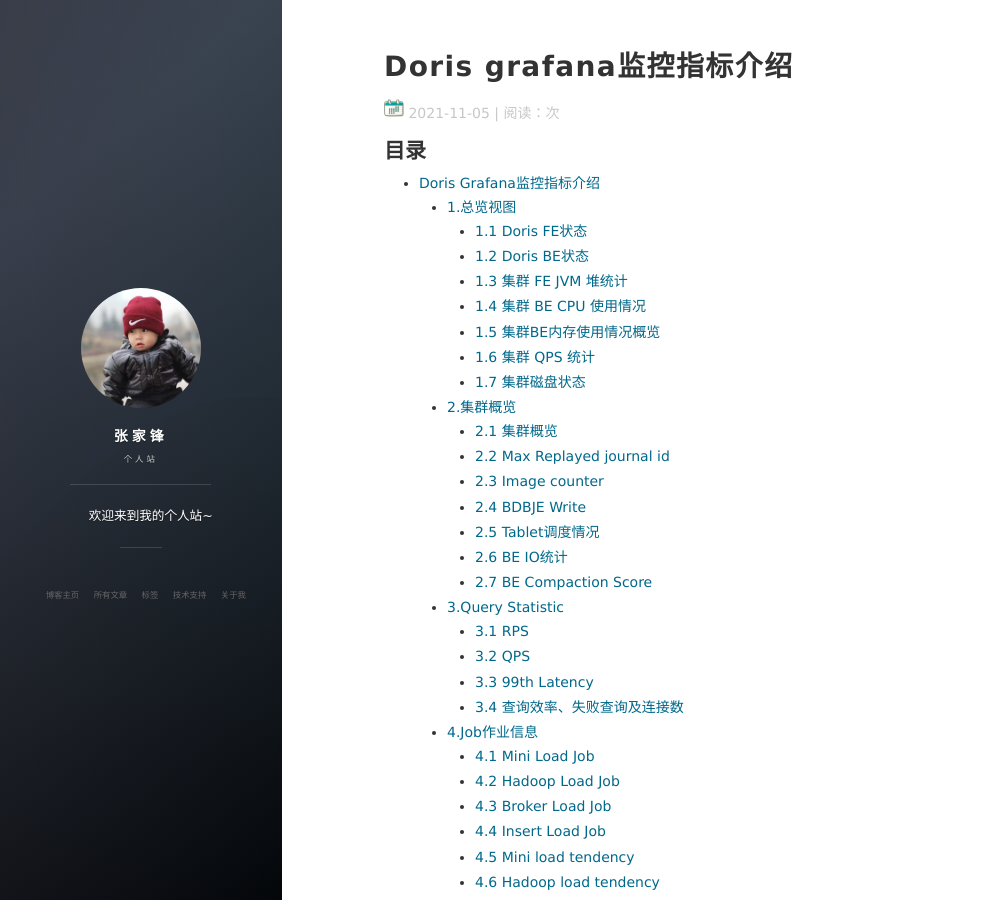
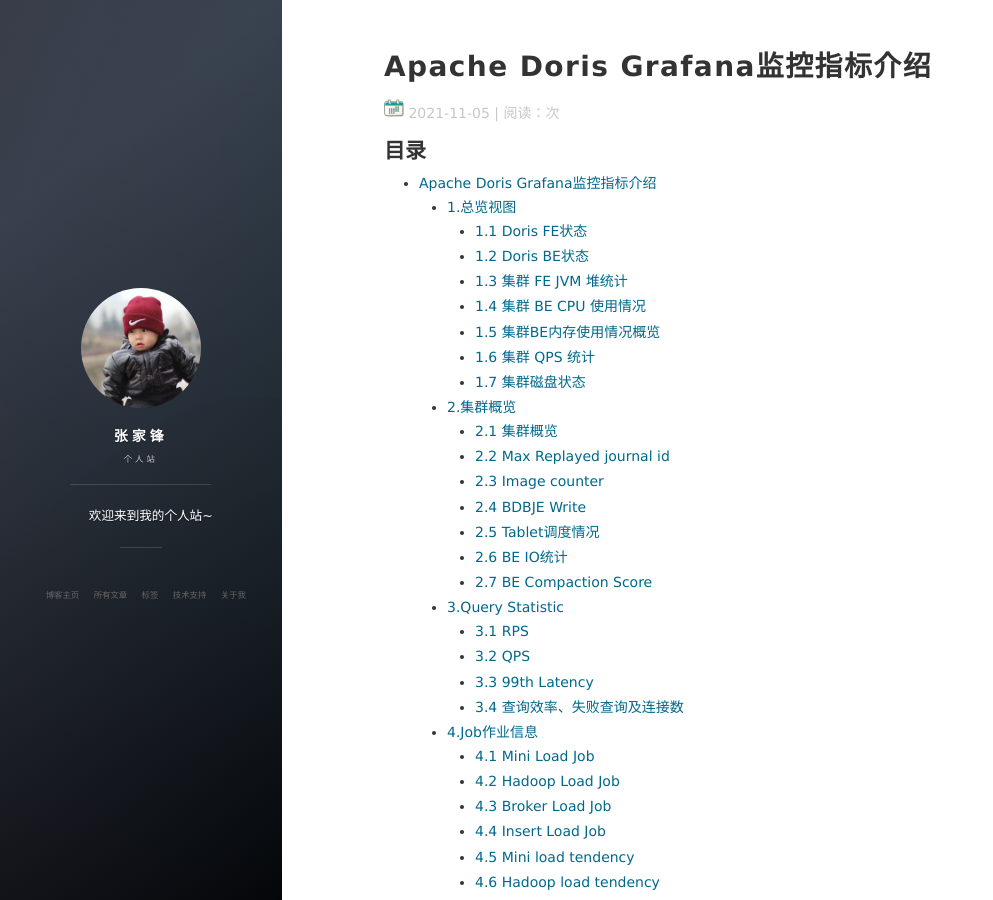
Before and after one commit to hf200012/hf200012.github.io, a Jekyll site: the page built from _posts/2021-11-05-Doris Grafana监控指标介绍.md, in a window 1280 px wide and 900 px high. Shown: the whole window, without its empty margins (0-993 px from the left). Built offline with Jekyll 4.4.1, drawn with Linux system fonts in a browser that asks for light colours; nearby versions of some CDN libraries; our own code applies the rules of GitHub Pages for plain Markdown files; comment, search, counter and statistics services are not loaded; some of the changed lines change nothing that is shown; some of the changed text lies outside the part shown.

Commit message:
Update 2021-11-05-Doris Grafana监控指标介绍.md

```diff
--- a/_posts/2021-11-05-Doris Grafana监控指标介绍.md
+++ b/_posts/2021-11-05-Doris Grafana监控指标介绍.md
@@ -1,4 +1,11 @@
-# Doris Grafana监控指标介绍
+---
+layout: post
+title: "Apache Doris Grafana监控指标介绍"
+date: 2021-11-05
+description: "Apache Doris Grafana监控指标介绍"
+tag: Apache Doris
+---
+# Apache Doris Grafana监控指标介绍
 
 ## 1.总览视图
 
```
